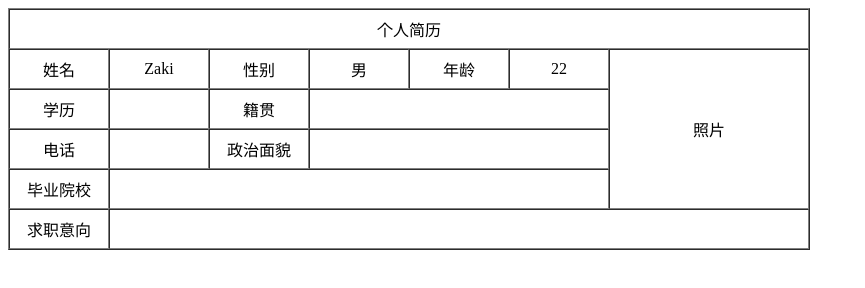
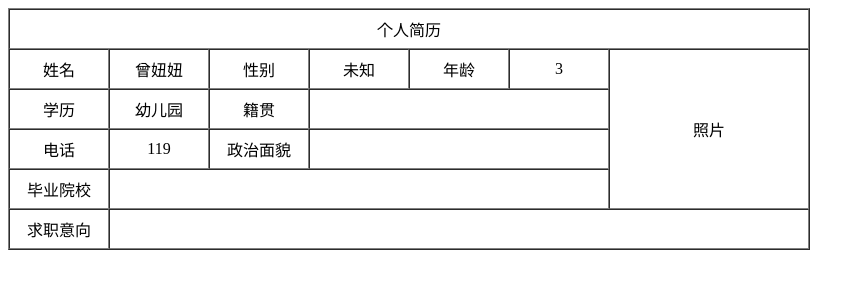
Before and after one commit to dixinxiaojia/GitHubTest, a plain HTML site: page test.html in a window 1280 px wide. Shown: the whole page, without its empty margins (0-865 px from the left). Drawn offline with Linux system fonts and the light colour scheme.

Commit message:
Update test.html

```diff
--- a/test.html
+++ b/test.html
@@ -16,23 +16,23 @@
 			</tr>
 			<tr align="center" height="40px">
 				<td>姓名</td>
-				<td>Zaki</td>
+				<td>曾妞妞</td>
 				<td>性别</td>
-				<td>男</td>
+				<td>未知</td>
 				<td>年龄</td>
-				<td>22</td>
+				<td>3</td>
 				<!-- 列的合并使用rowspan="" -->
 				<td rowspan="4">照片</td>
 			</tr>
 			<tr align="center" height="40px">
 				<td>学历</td>
-				<td></td>
+				<td>幼儿园</td>
 				<td>籍贯</td>
 				<td colspan="3"></td>
 			</tr>
 			<tr align="center" height="40px">
 				<td>电话</td>
-				<td></td>
+				<td>119</td>
 				<td>政治面貌</td>
 				<td colspan="3"></td>
 			</tr>
```
